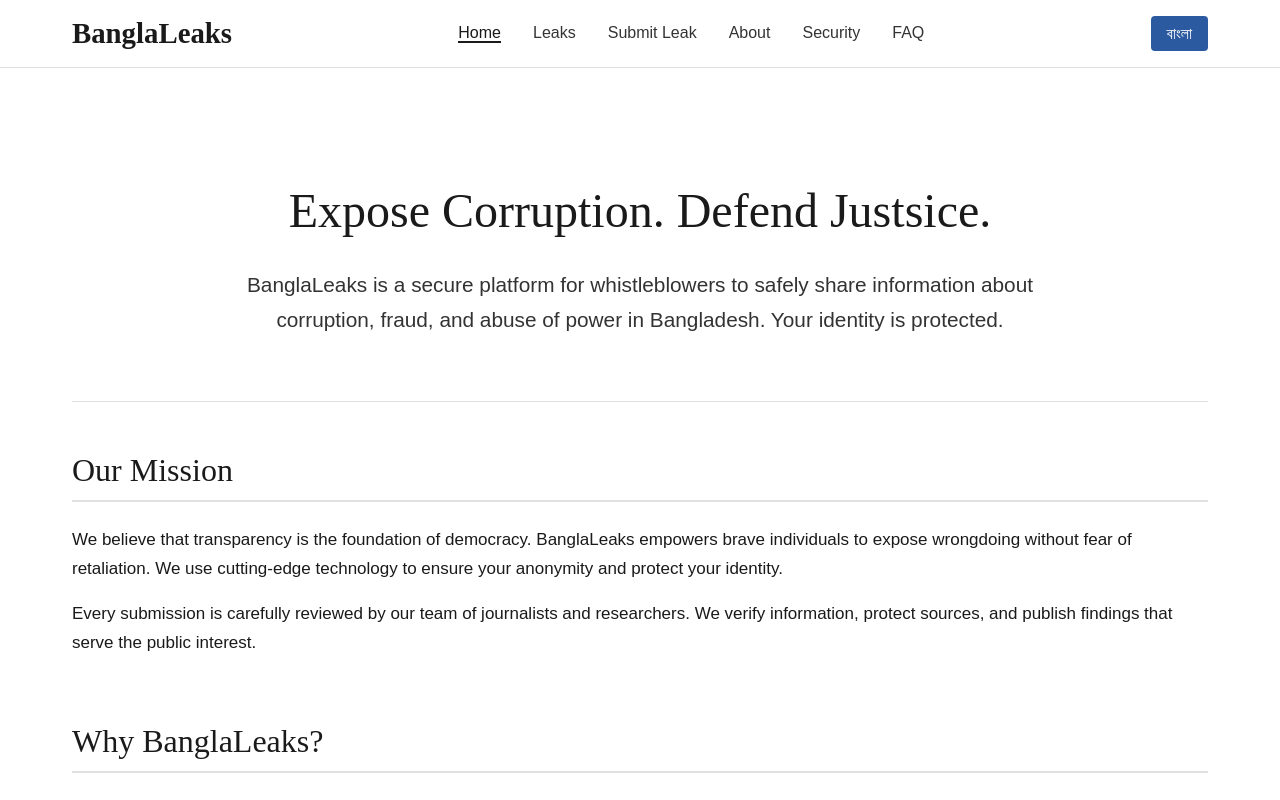
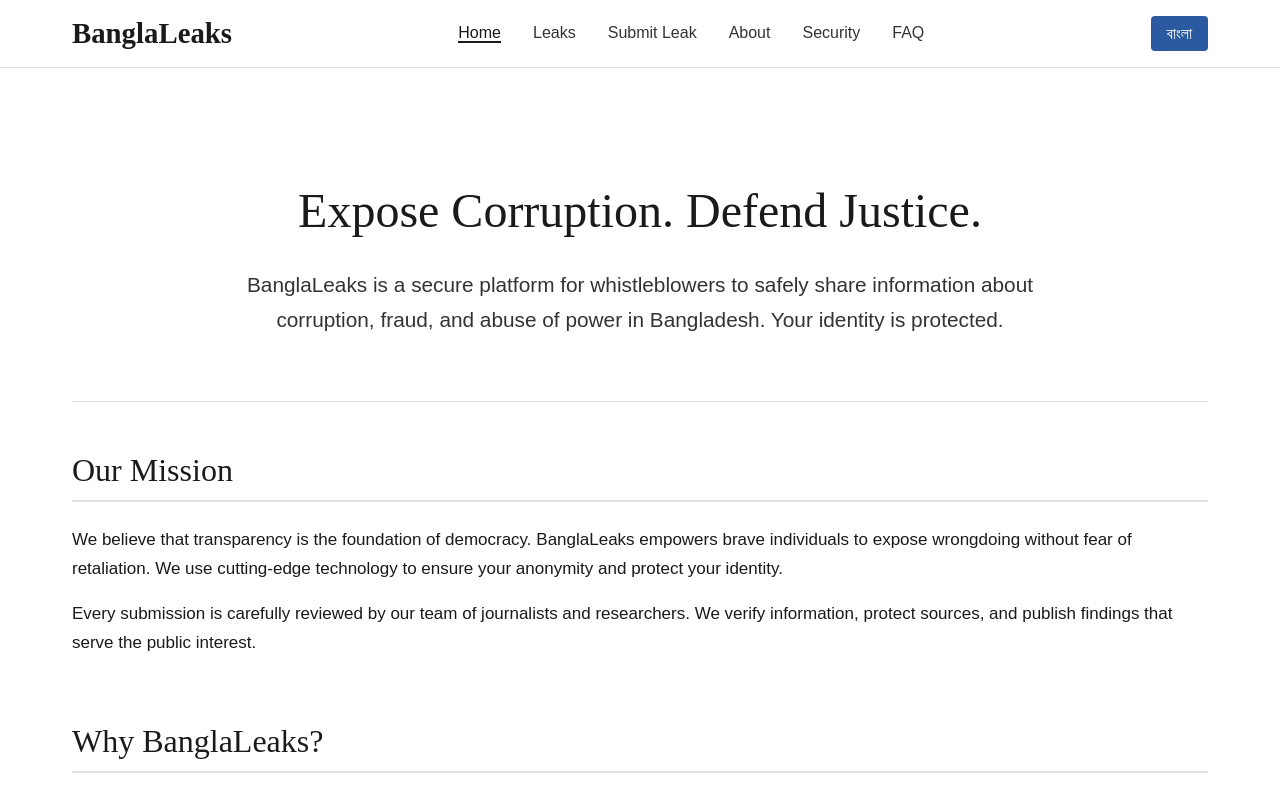
Before and after one commit to celestryon/achilleus, a plain HTML site: page index.html in a window 1280 px wide. Shown: the top 800 px of the page. Drawn offline with Linux system fonts and the light colour scheme.

Commit message:
Update index.html

```diff
--- a/index.html
+++ b/index.html
@@ -57,7 +57,7 @@
 
   <main>
     <section class="hero">
-      <h1 lang="en">Expose Corruption. Defend Justsice.</h1>
+      <h1 lang="en">Expose Corruption. Defend Justice.</h1>
       <h1 lang="bn" class="bn">দুর্নীতি প্রকাশ করুন। ন্যায়বিচার রক্ষা করুন।</h1>
 
       <p lang="en">BanglaLeaks is a secure platform for whistleblowers to safely share information about corruption, fraud, and abuse of power in Bangladesh. Your identity is protected.</p>
```
